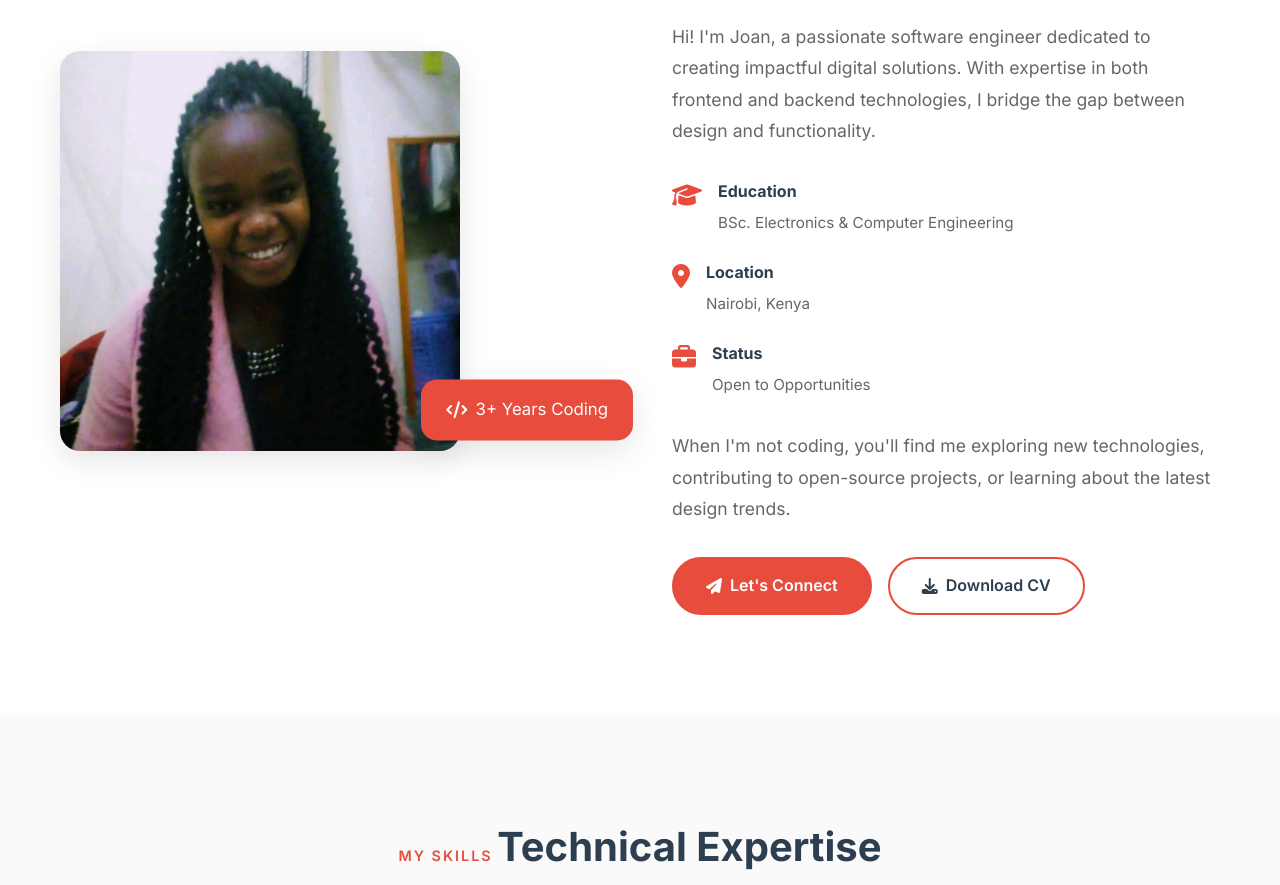
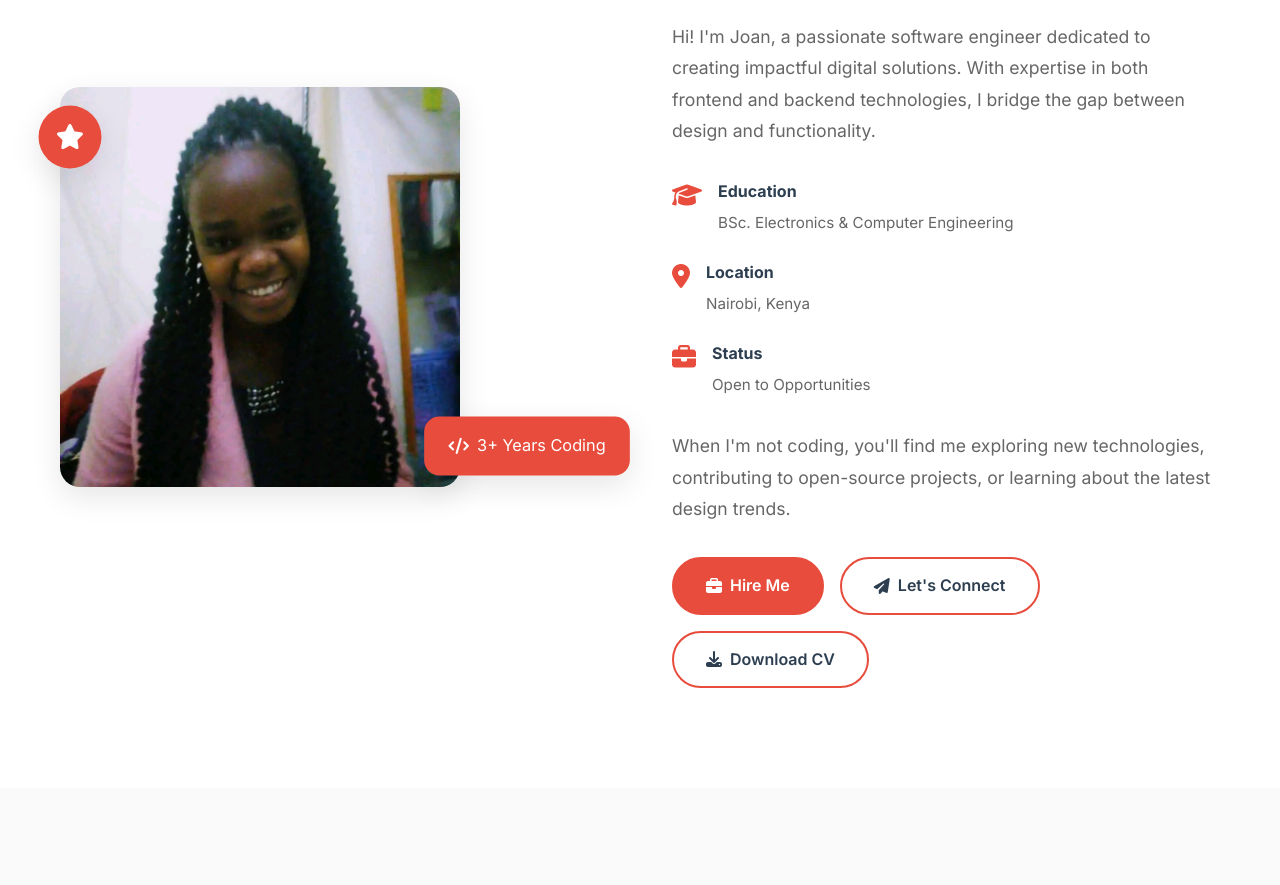
Before and after one commit to joan-ouma/PORTFOLIO, a plain HTML site: page index.html in a window 1280 px wide. Shown: the part 1202-2087 px from the top of the page. Drawn offline with Linux system fonts and the light colour scheme.

Commit message:
Add left badge to About image, add Hire Me button, fix hero button spacing

```diff
--- a/index.html
+++ b/index.html
@@ -111,6 +111,9 @@
             <div class="about-content">
                 <div class="about-image">
                     <div class="image-container">
+                        <div class="about-badge-left">
+                            <i class="fas fa-star"></i>
+                        </div>
                         <img src="static/images/profile.jpg" alt="About Joan Ouma">
                         <div class="about-badge">
                             <i class="fas fa-code"></i>
@@ -150,6 +153,10 @@
 
                     <div class="about-cta">
                         <a href="#contact" class="btn btn-primary">
+                            <i class="fas fa-briefcase"></i>
+                            <span>Hire Me</span>
+                        </a>
+                        <a href="#contact" class="btn btn-outline">
                             <i class="fas fa-paper-plane"></i>
                             <span>Let's Connect</span>
                         </a>
--- a/static/styles/style.css
+++ b/static/styles/style.css
@@ -318,10 +318,11 @@ body {
 
 .hero-buttons {
     display: flex;
-    gap: 1rem;
+    gap: 1.5rem;
     flex-wrap: wrap;
     margin-bottom: 3rem;
     justify-content: center;
+    align-items: center;
 }
 
 .btn {
@@ -523,6 +524,24 @@ body {
     transform: scale(1.05);
 }
 
+.about-badge-left {
+    position: absolute;
+    top: 20px;
+    left: -20px;
+    width: 60px;
+    height: 60px;
+    background: var(--primary-color);
+    color: white;
+    border-radius: 50%;
+    display: flex;
+    align-items: center;
+    justify-content: center;
+    font-size: 1.5rem;
+    box-shadow: var(--shadow);
+    z-index: 2;
+    animation: pulse 2s ease-in-out infinite;
+}
+
 .about-badge {
     position: absolute;
     bottom: 20px;
@@ -536,6 +555,7 @@ body {
     gap: 0.5rem;
     box-shadow: var(--shadow);
     animation: pulse 2s ease-in-out infinite;
+    animation-delay: 0.5s;
 }
 
 @keyframes pulse {
@@ -592,6 +612,7 @@ body {
     gap: 1rem;
     flex-wrap: wrap;
     margin-top: 2rem;
+    align-items: center;
 }
 
 /* ============================================
```
